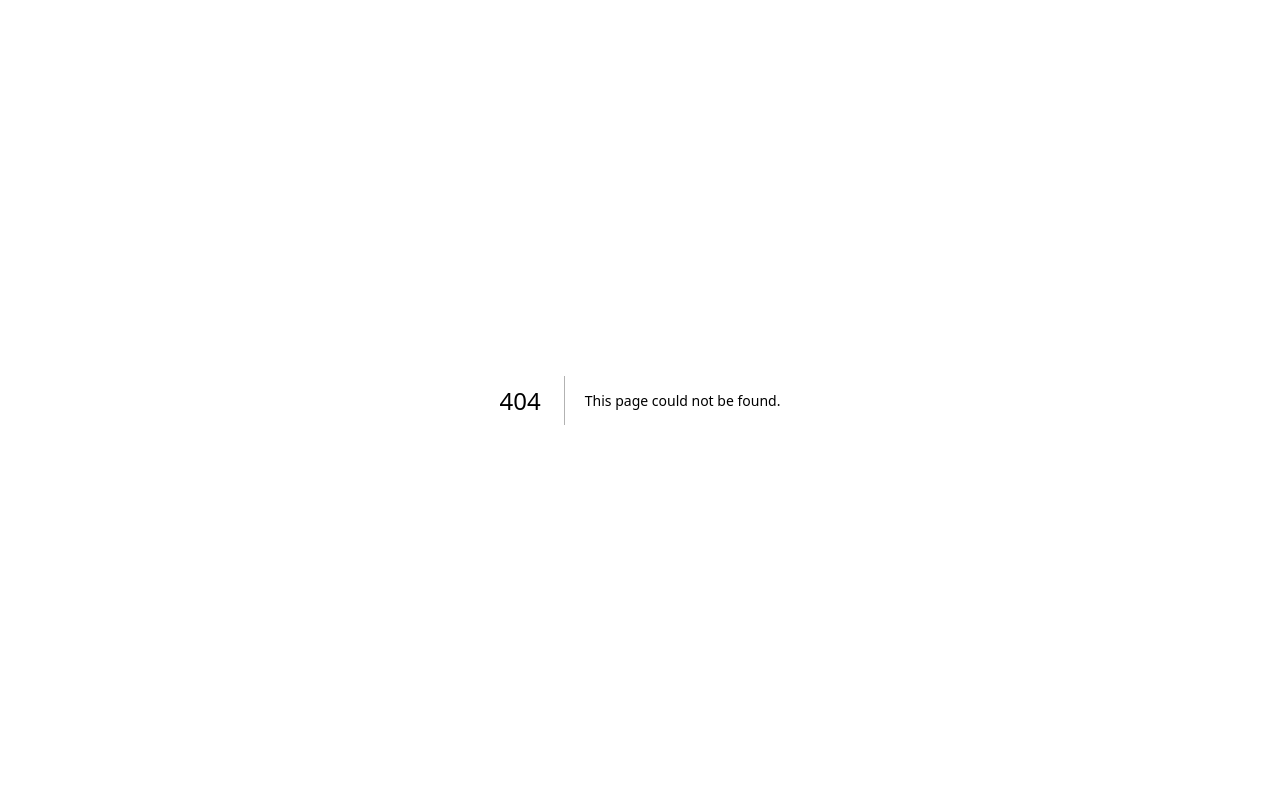
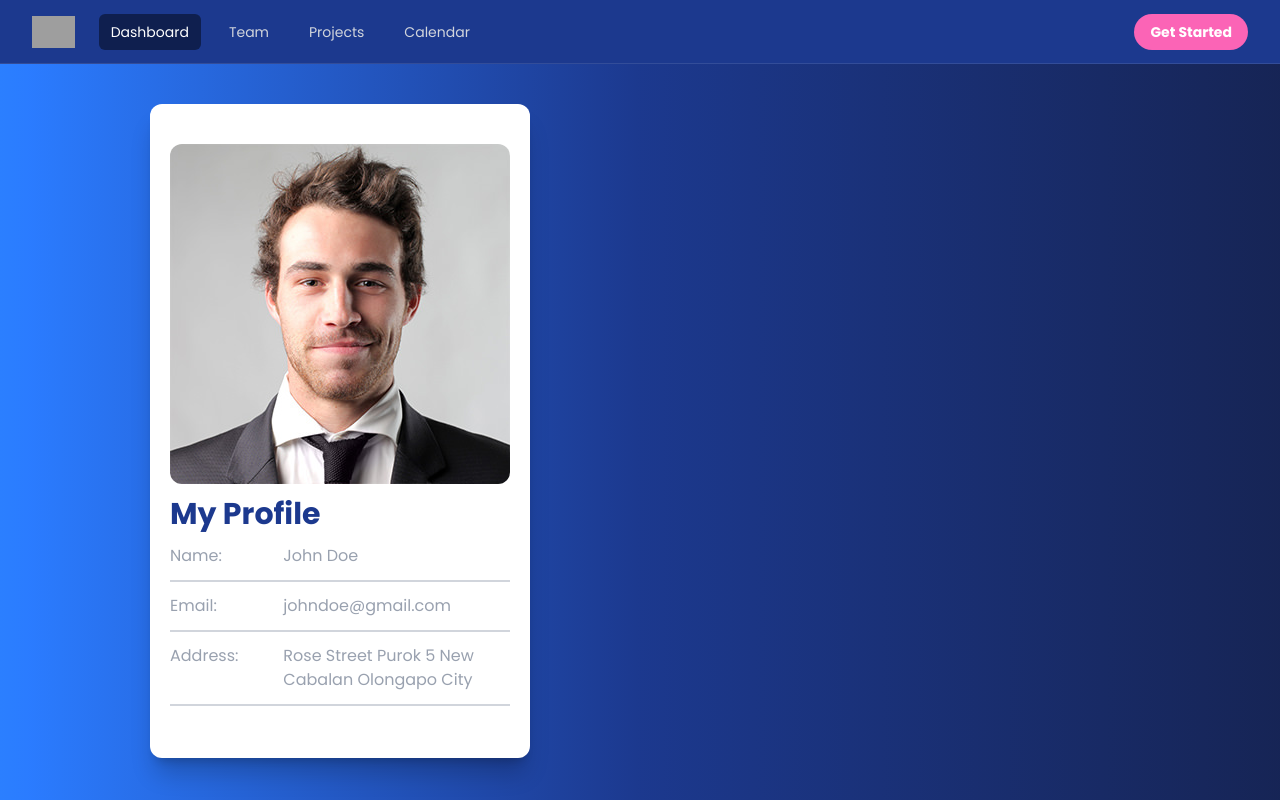
Before and after one commit to arthizz/timely-management-frontend, a Next.js app: page /user-profile in a window 1280 px wide. Before the commit this address had no page. Shown: the top 800 px of the page. Built offline with nearby package versions, Linux system fonts and the light colour scheme; grey boxes are pictures that could not be loaded.

Commit message:
Added user profile page

```diff
--- /dev/null
+++ b/src/app/(main)/user-profile/page.tsx
@@ -0,0 +1,46 @@
+
+
+export default function UserProfile(){
+
+    return (
+
+        <div className="bg-gradient-to-r from-blue-500 via-blue-800 via-blue-900 to-blue-950 min-h-screen px-10 py-10">
+            <div className="grid grid-cols-1 md:grid-cols-2">
+                <div id="user-details" className="shadow-xl/20 px-5 py-10 rounded-xl bg-white mx-auto col-span-1">
+                    <img src="/images/john-doe.jpg" alt="" className="h-auto w-auto rounded-xl"/>
+                    <h1 className="text-3xl font-bold text-blue-900 my-3">My Profile</h1>
+                    <div className="grid grid-cols-3 mb-3">
+                        <div>
+                            <p className="text-gray-400">Name: </p>
+                        </div>
+                        <div className="col-span-2">
+                            <p className="text-gray-400">John Doe</p>
+                        </div>
+                    </div>
+                    <hr className="border-1 border-gray-300 mb-3"/>
+                    <div className="grid grid-cols-3 mb-3">
+                        <div>
+                            <p className="text-gray-400">Email: </p>
+                        </div>
+                        <div className="col-span-2">
+                            <p className="text-gray-400">johndoe@gmail.com</p>
+                        </div>
+                    </div>
+                    <hr className="border-1 border-gray-300 mb-3"/>
+                    <div className="grid grid-cols-3 mb-3">
+                        <div>
+                            <p className="text-gray-400">Address: </p>
+                        </div>
+                        <div className="col-span-2">
+                            <p className="text-gray-400 w-50">Rose Street Purok 5 New Cabalan Olongapo City</p>
+                        </div>
+                    </div>
+                    <hr className="border-1 border-gray-300 mb-3"/>
+                </div>
+            </div>
+
+        </div>
+
+    );
+
+}
--- a/src/components/dashboard/fullcalendar.tsx
+++ b/src/components/dashboard/fullcalendar.tsx
@@ -23,8 +23,6 @@ type RecordData = {
 
 
 export default function EmployeeCalendar({user_record}: any){
-
-    console.log(user_record)
 
     const renderEventComponents = (eventInfo: any) => {
 
```
Also changed, not shown: public/images/john-doe.jpg (added).
